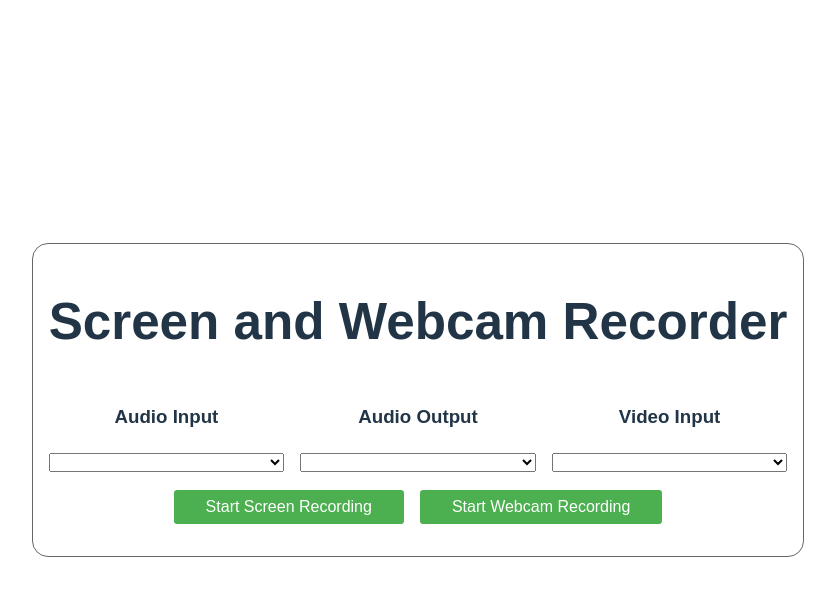
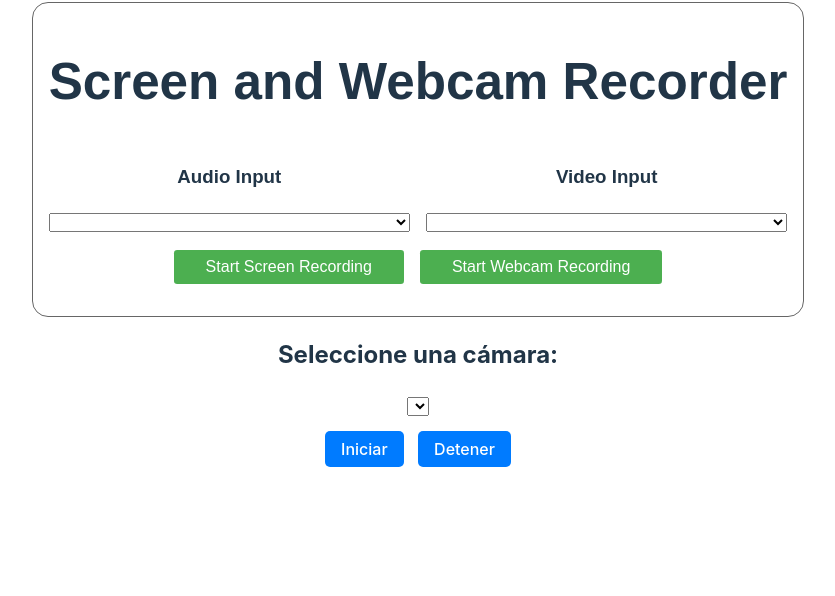
Before and after one commit to Ansuken/screen-webcam-record, a React (Vite) app: page / in a window 1280 px wide. Shown: the top 596 px of the page, without its empty margins (222-1057 px from the left). Built offline with nearby package versions, Linux system fonts and the light colour scheme.

Commit message:
new feature

```diff
--- a/src/ScreenRecordingComponent.tsx
+++ b/src/ScreenRecordingComponent.tsx
@@ -24,13 +24,32 @@ const ScreenRecordingComponent = () => {
 
     const [devices, setDevices] = useState<MediaDeviceInfo[]>([]);
 
+    const [videoInput, setVideoInput] = useState<string>('');
+    const [audioInput, setAudioInput] = useState<string>('');
+
     useEffect(()=>{
-        navigator.mediaDevices.enumerateDevices().then(devices=>{  // USe memo
-            console.log(devices)
-            setDevices(devices)
-        })
+        const fetchCameras = async () => {
+            try {
+              const devices = await navigator.mediaDevices.enumerateDevices();
+              setDevices(devices)
+              devices.map(dev => {
+                if (dev.kind === 'audioinput' && dev.deviceId==='default') {
+                    console.log(dev)
+                    setAudioInput(dev.deviceId)
+                }
+                if (dev.kind === 'videoinput') {
+                    console.log(dev)
+                    setVideoInput(dev.deviceId)
+                }
+            });
+            } catch (error) {
+              console.error('Error enumerating devices:', error);
+            }
+          };
+          fetchCameras();
     },[])
 
+    console.log(devices)
 
     //Función para iniciar la grabación de pantalla
     const startScreenRecording = async () => {
@@ -86,19 +105,35 @@ const ScreenRecordingComponent = () => {
     //Función para iniciar la grabación de webcam
     const startWebcamRecording = async () => {
         try {
-            const stream = await navigator.mediaDevices.getUserMedia({
-                video: true,
-                audio: true
-            }); //Obtener el stream de la webcam
+            const constraints: MediaStreamConstraints = {
+                video: {
+                    deviceId: { exact: videoInput }
+                },
+                audio: {
+                    echoCancellation: true,
+                    noiseSuppression: true,
+                    sampleRate: 44100,
+                    deviceId: { exact: audioInput }
+                }
+            };
+            const stream = await navigator.mediaDevices.getUserMedia(constraints); //Obtener el stream de la webcam
             setWebcamStream(stream);
 
+            // Asignar el stream al elemento de video de la webcam
+            if (webcamVideoRef.current) {
+                webcamVideoRef.current.srcObject = stream;
+            }
             //Crear un MediaRecorder para grabar el stream
             const mediaRecorder = new MediaRecorder(stream);
             //Almacenar el MediaRecorder en la referencia
             webcamMediaRecorderRef.current = mediaRecorder;
 
+            mediaRecorder.onstart = () => {
+                console.log('MediaRecorder started', mediaRecorder);
+            }
             //Evento ondataavailable para manejar los datos grabados
             mediaRecorder.ondataavailable = (e) => {
+                console.log(e.data)
                 if (e.data.size > 0) {
                     webcamRecordedChunksRef.current.push(e.data);
                 }
@@ -138,33 +173,22 @@ const ScreenRecordingComponent = () => {
             <div className="devices">
                 <div className="device-item">
                     <h3>Audio Input</h3>
-                    <select>{devices.map(dev => {
+                    <select value={audioInput} onChange={(e)=>setAudioInput(e.target.value)}>{devices.map(dev => {
                         if (dev.kind === 'audioinput')
                             return <option
                                 value={dev.deviceId}
-                                key={new Date().getTime()}>
-                                {dev.label}
-                            </option>
-                    })}</select>
-                </div>
-                <div className="device-item">
-                    <h3>Audio Output</h3>
-                    <select>{devices.map(dev => {
-                        if (dev.kind === 'audiooutput')
-                            return <option
-                                value={dev.deviceId}
-                                key={new Date().getTime()}>
+                                key={dev.deviceId}>
                                 {dev.label}
                             </option>
                     })}</select>
                 </div>
                 <div className="device-item">
                     <h3>Video Input</h3>
-                    <select>{devices.map(dev => {
+                    <select value={videoInput} onChange={(e)=>setVideoInput(e.target.value)}>{devices.map(dev => {
                         if (dev.kind === 'videoinput')
                             return <option
                                 value={dev.deviceId}
-                                key={new Date().getTime()}>
+                                key={dev.deviceId}>
                                 {dev.label}
                             </option>
                     })}</select>
@@ -188,14 +212,13 @@ const ScreenRecordingComponent = () => {
                 {screenStream && (
                     <div className="screen-video">
                         <h2 className="video-title">Screen Recording</h2>
-                        <video autoPlay controls ref={screenVideoRef}/>
+                        <video autoPlay controls ref={screenVideoRef} playsInline/>
                     </div>
                 )}
                 {webcamStream && (
                     <div className="webcam-video">
                         <h2 className="video-title">Webcam Recording</h2>
-                        <video autoPlay controls ref={webcamVideoRef}
-                               onLoadedMetadata={() => webcamVideoRef.current?.play()}/>
+                        <video autoPlay controls ref={webcamVideoRef} playsInline/>
                     </div>
                 )}
             </div>
--- /dev/null
+++ b/src/WebcamPreview.css
@@ -0,0 +1,30 @@
+.camera-container {
+    max-width: 600px;
+    margin: 0 auto;
+    text-align: center;
+  }
+
+  .camera-select {
+    margin-bottom: 10px;
+  }
+
+  .camera-button {
+    margin: 5px;
+    padding: 8px 16px;
+    font-size: 16px;
+    cursor: pointer;
+    background-color: #007bff;
+    color: #fff;
+    border: none;
+    border-radius: 5px;
+  }
+
+  .camera-button:hover {
+    background-color: #0056b3;
+  }
+
+  .camera-video {
+    width: 100%;
+    height: auto;
+    margin-top: 20px;
+  }
--- /dev/null
+++ b/src/WebcamPreview.tsx
@@ -0,0 +1,75 @@
+import React, { useState, useEffect, useRef } from 'react';
+import './WebcamPreview.css'; // Importamos un archivo CSS para los estilos
+
+const WebcamPreview: React.FC = () => {
+  const [cameras, setCameras] = useState<MediaDeviceInfo[]>([]);
+  const [selectedCamera, setSelectedCamera] = useState<string | null>(null);
+  const videoRef = useRef<HTMLVideoElement>(null);
+  const streamRef = useRef<MediaStream | null>(null);
+
+  useEffect(() => {
+    const fetchCameras = async () => {
+      try {
+        const devices = await navigator.mediaDevices.enumerateDevices();
+        const videoDevices = devices.filter(device => device.kind === 'videoinput');
+        setCameras(videoDevices);
+        if (videoDevices.length > 0) {
+          setSelectedCamera(videoDevices[0].deviceId);
+        }
+      } catch (error) {
+        console.error('Error enumerating devices:', error);
+      }
+    };
+    fetchCameras();
+  }, []);
+
+  const handleCameraChange = (event: React.ChangeEvent<HTMLSelectElement>) => {
+    setSelectedCamera(event.target.value);
+  };
+
+  const handleStartStream = async () => {
+    try {
+      if (!selectedCamera) return;
+      const constraints: MediaStreamConstraints = {
+        video: {
+          deviceId: { exact: selectedCamera }
+        }
+      };
+      const stream = await navigator.mediaDevices.getUserMedia(constraints);
+      streamRef.current = stream;
+      if (videoRef.current) {
+        videoRef.current.srcObject = stream;
+      }
+    } catch (error) {
+      console.error('Error accessing camera:', error);
+    }
+  };
+
+  const handleStopStream = () => {
+    if (streamRef.current) {
+      streamRef.current.getTracks().forEach(track => track.stop());
+      streamRef.current = null;
+      if (videoRef.current) {
+        videoRef.current.srcObject = null;
+      }
+    }
+  };
+
+  return (
+    <div className="camera-container"> {/* Añadimos una clase al contenedor principal */}
+      <h2>Seleccione una cámara:</h2>
+      <select value={selectedCamera || ''} onChange={handleCameraChange} className="camera-select"> {/* Añadimos una clase al select */}
+        {cameras.map(camera => (
+          <option key={camera.deviceId} value={camera.deviceId}>{camera.label}</option>
+        ))}
+      </select>
+      <br />
+      <button onClick={handleStartStream} className="camera-button">Iniciar</button> {/* Añadimos una clase al botón */}
+      <button onClick={handleStopStream} className="camera-button">Detener</button> {/* Añadimos una clase al botón */}
+      <br />
+      <video ref={videoRef} autoPlay className="camera-video" /> {/* Añadimos una clase al elemento de video */}
+    </div>
+  );
+};
+
+export default WebcamPreview;
--- a/src/main.tsx
+++ b/src/main.tsx
@@ -2,9 +2,11 @@ import React from 'react'
 import ReactDOM from 'react-dom/client'
 import ScreenCaptureComponent from './ScreenRecordingComponent'
 import './index.css'
+import WebcamPreview from './WebcamPreview'
 
 ReactDOM.createRoot(document.getElementById('root')!).render(
   <React.StrictMode>
     <ScreenCaptureComponent />
+    <WebcamPreview />
   </React.StrictMode>,
 )
```
